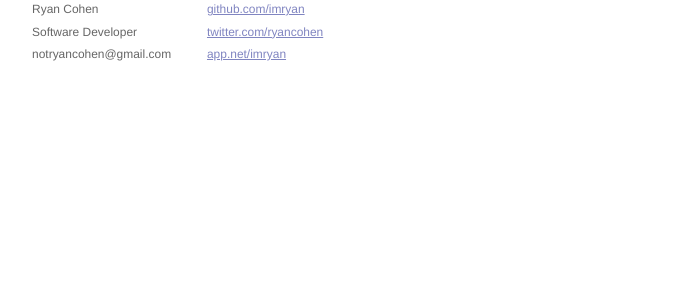
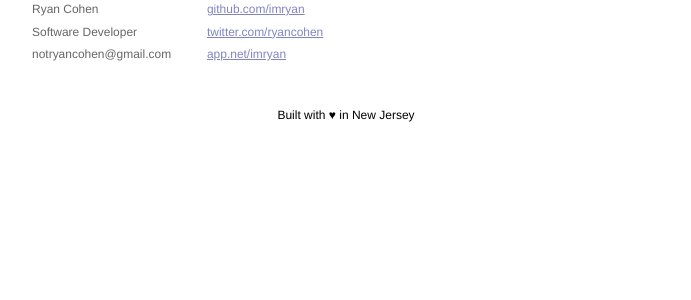
Before and after one commit to imryan/imryan.github.io, a Jekyll site: the page built from index.html, in a window 1280 px wide. Shown: the part 535-835 px from the top of the page, without its empty margins (294-985 px from the left). Built offline with Jekyll 4.4.1, drawn with Linux system fonts in a browser that asks for light colours; Markdown is read by kramdown in place of the engine named in the settings.

Commit message:
Small addition

```diff
--- a/_layouts/default.html
+++ b/_layouts/default.html
@@ -20,6 +20,12 @@
     	img {
 	    	display: inline;
 	    	margin-top: auto;
+    	}
+
+    	footer {
+	    	font-family: helvetica;
+	    	text-align: center;
+	    	font-size: 12px;
     	}
 
     </style>
@@ -69,5 +75,6 @@
 
 		</script>
 
+		<footer>Built with &hearts; in New Jersey</footer>
     </body>
 </html>
```
